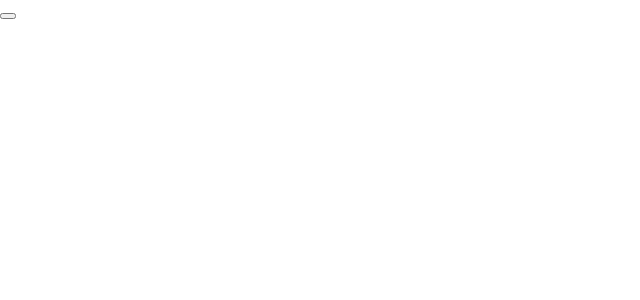
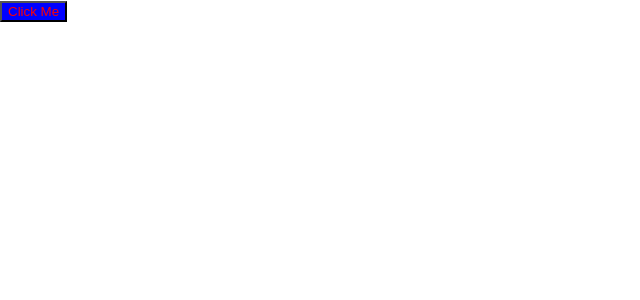
Before and after one commit to TtinTt/ra-learn-ractJs, a React (Create React App) app: page / in a window 1280 px wide. Shown: the top 300 px of the page, without its empty margins (0-640 px from the left). Built offline with nearby package versions, Linux system fonts and the light colour scheme.

Commit message:
no message

```diff
--- a/src/Button.js
+++ b/src/Button.js
@@ -6,7 +6,14 @@ class Button extends React.Component {
   render() {
     return (
       <div>
-        <button></button>
+        <button
+          style={{
+            color: this.props.color,
+            backgroundColor: this.props.background,
+          }}
+        >
+          {this.props.text}
+        </button>
       </div>
     );
   }
```
